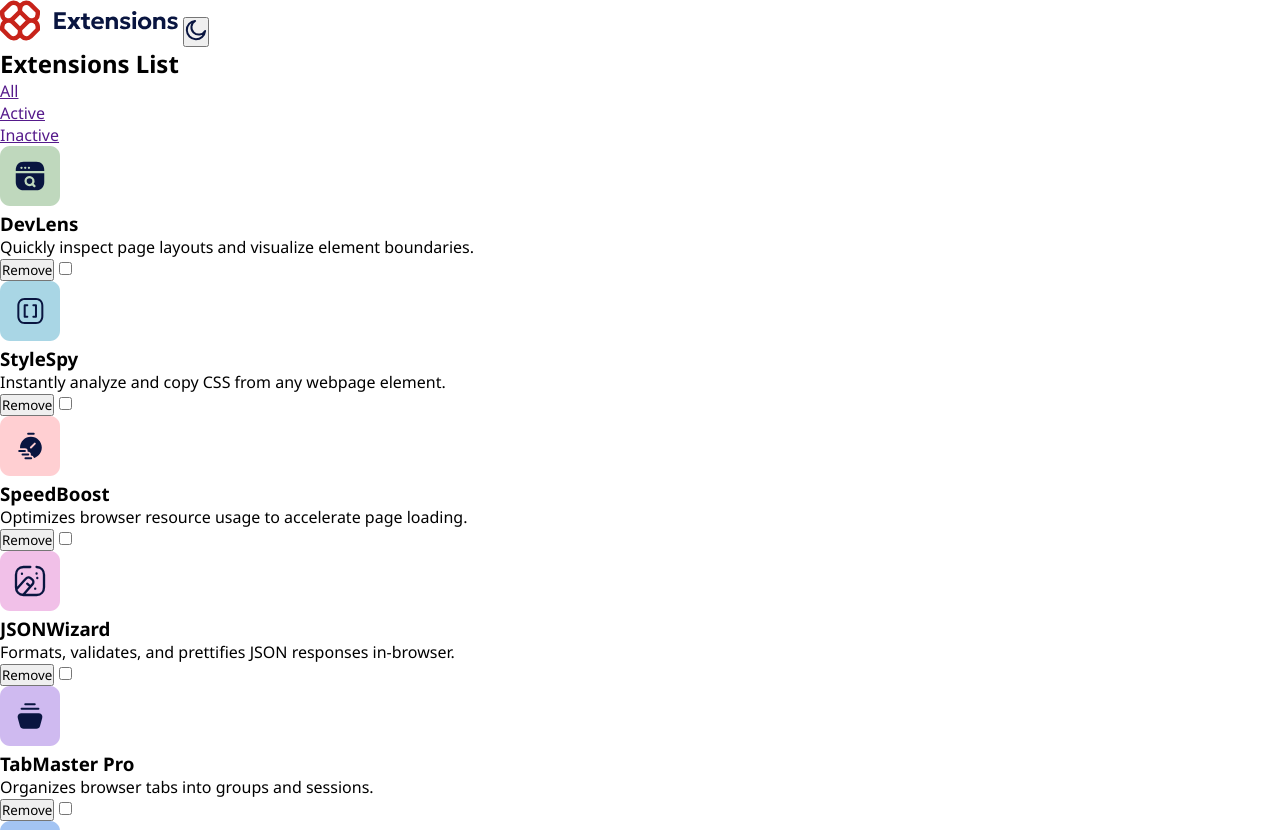
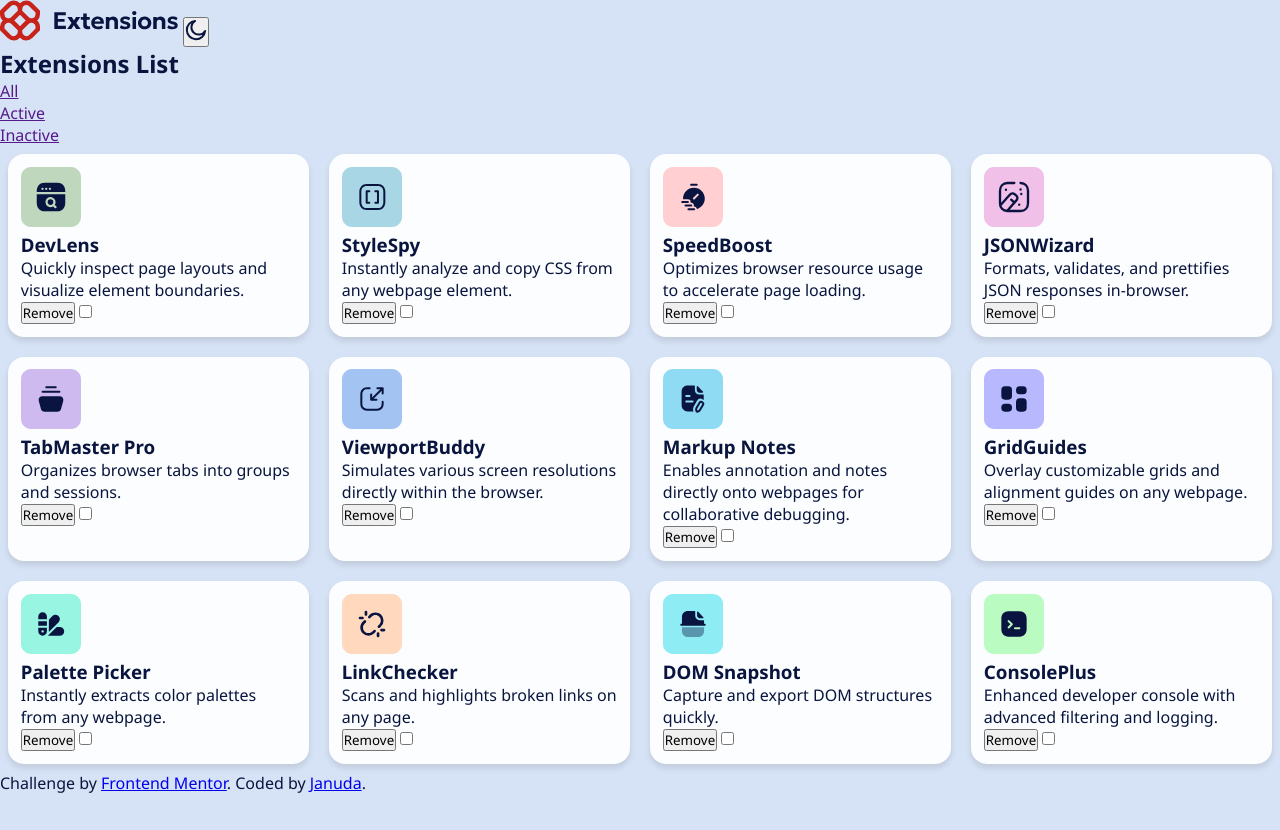
Before and after one commit to JanudaStack/browser-extensions-manager-ui-main, a plain HTML site: page index.html in a window 1280 px wide. Shown: the top 830 px of the page. After the commit the page ends 800 px from the top, so only its background shows below. Drawn offline with Linux system fonts and the light colour scheme.

Commit message:
Fix typo in section class name and add styles for extension cards

```diff
--- a/index.html
+++ b/index.html
@@ -43,7 +43,7 @@
   </section>
 
   <main>
-    <section class="extionsions-card-area">
+    <section class="extension-card-area">
       <article class="extension-card">
         <picture class="extension-logo">
           <img src="./assets/images/logo-devlens.svg" alt="devlens">
--- a/style.css
+++ b/style.css
@@ -32,3 +32,24 @@
 
     --paragraph-fnt-size: 16px;
 }
+
+body {
+    background-color: var(--light-blue);
+    color: var(--dark-navy);
+    min-height: 100dvh;
+    transition: background-color 0.4s, color 0.3s;
+}
+
+.extension-card-area {
+    display: grid;
+    gap: 20px;
+    padding: 0.5rem;
+    grid-template-columns: repeat(auto-fit, minmax(min(100%, 18.75rem), 1fr));
+}
+
+.extension-card {
+    background-color: var(--white);
+    padding: 0.8rem;
+    border-radius: 1rem;
+    box-shadow: 0px 4px 6px rgba(0, 0, 0, 0.1);
+}
```
